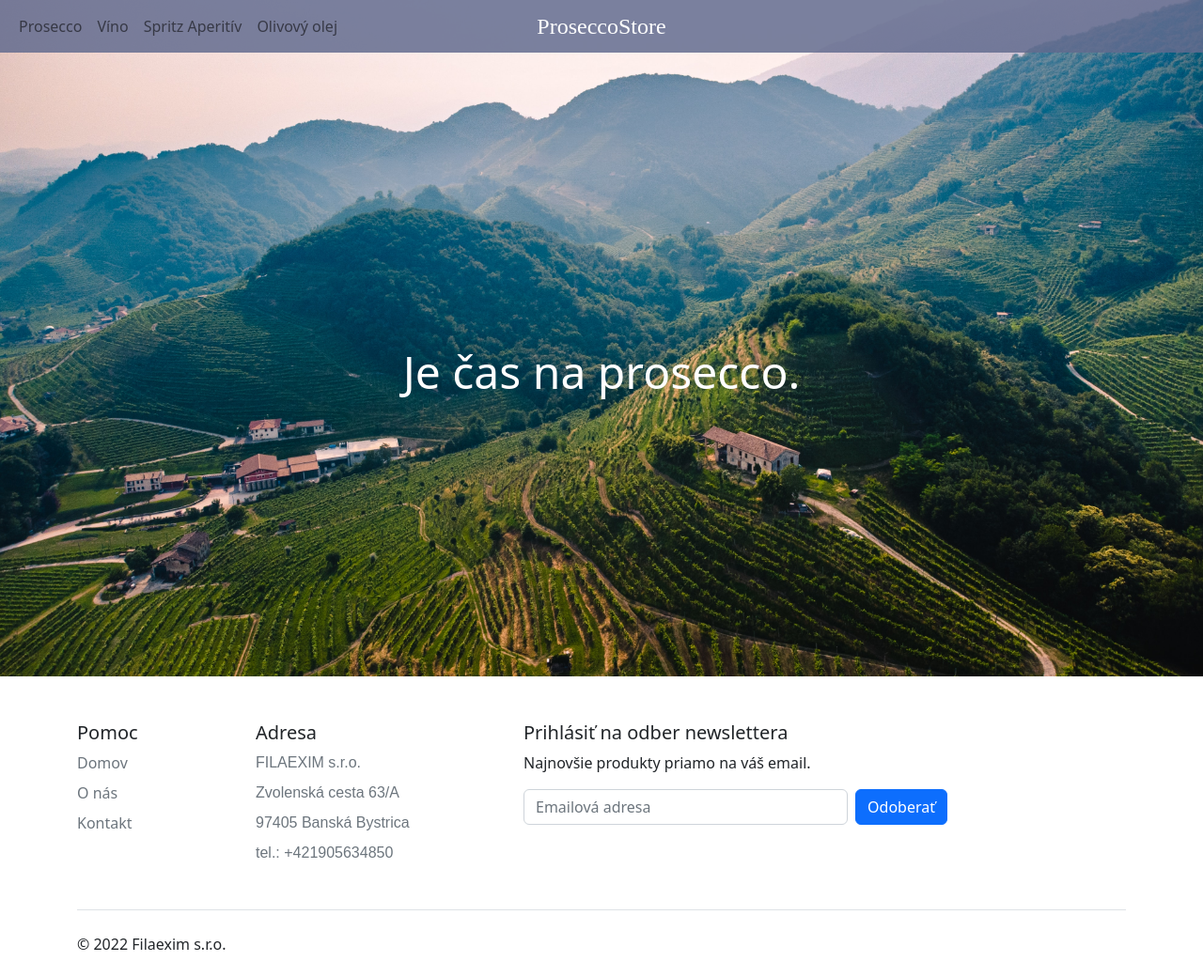
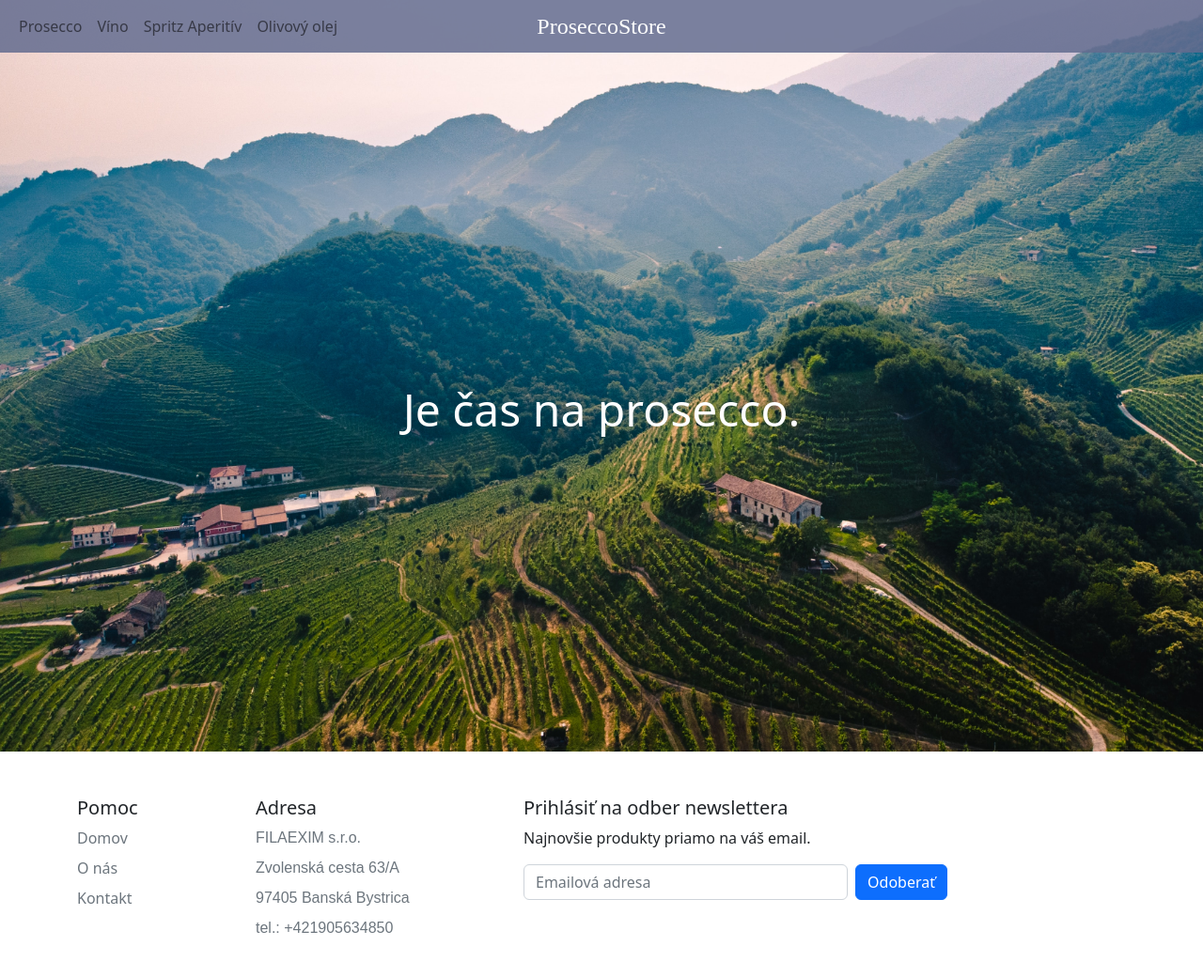
Before and after one commit to luka3691/vaii-semestralna, a PHP site: page /hlavna_stranka.html in a window 1280 px wide. Shown: the top 1040 px of the page at 94% size. Before the commit the page ends 1011 px from the top, so only its background shows below. Run offline with PHP 8.4, Linux system fonts and the light colour scheme.

Commit message:
Fixnutie resizovania obrázka

```diff
--- a/hlavna_stranka.html
+++ b/hlavna_stranka.html
@@ -3,7 +3,7 @@
 <head>
     <meta charset="UTF-8">
     <meta name="viewport" content="width=device-width, initial-scale=1">
-    <title>Hlavna stránka</title>
+    <title>Domov</title>
     <link href="https://cdn.jsdelivr.net/npm/bootstrap@5.2.2/dist/css/bootstrap.min.css" rel="stylesheet" integrity="sha384-Zenh87qX5JnK2Jl0vWa8Ck2rdkQ2Bzep5IDxbcnCeuOxjzrPF/et3URy9Bv1WTRi" crossorigin="anonymous">
     <link href="hlavna_styl.css" rel="stylesheet">
 </head>
@@ -42,7 +42,7 @@
 </nav>
 
 <div class="container-text">
-    <img class="img-fluid" src="pictures/vino-kopec.jpg" alt="Víno na kopci">
+    <img class="img-fluid titulka" src="pictures/vino-kopec.jpg" alt="Víno na kopci" >
     <div class="text-nowrap middle">
         Je čas na prosecco.
     </div>
--- a/hlavna_styl.css
+++ b/hlavna_styl.css
@@ -32,9 +32,16 @@
 .middle-text-style {
 
 }
+.titulka {
+    height:100vh;
+    width:100%;
+    object-fit: cover;
+}
 .container-text{
     position: relative;
     text-align:center;
+    display: grid;
+    height: 100%;
 }
 .adresa{
     font-family: Arial;
```
